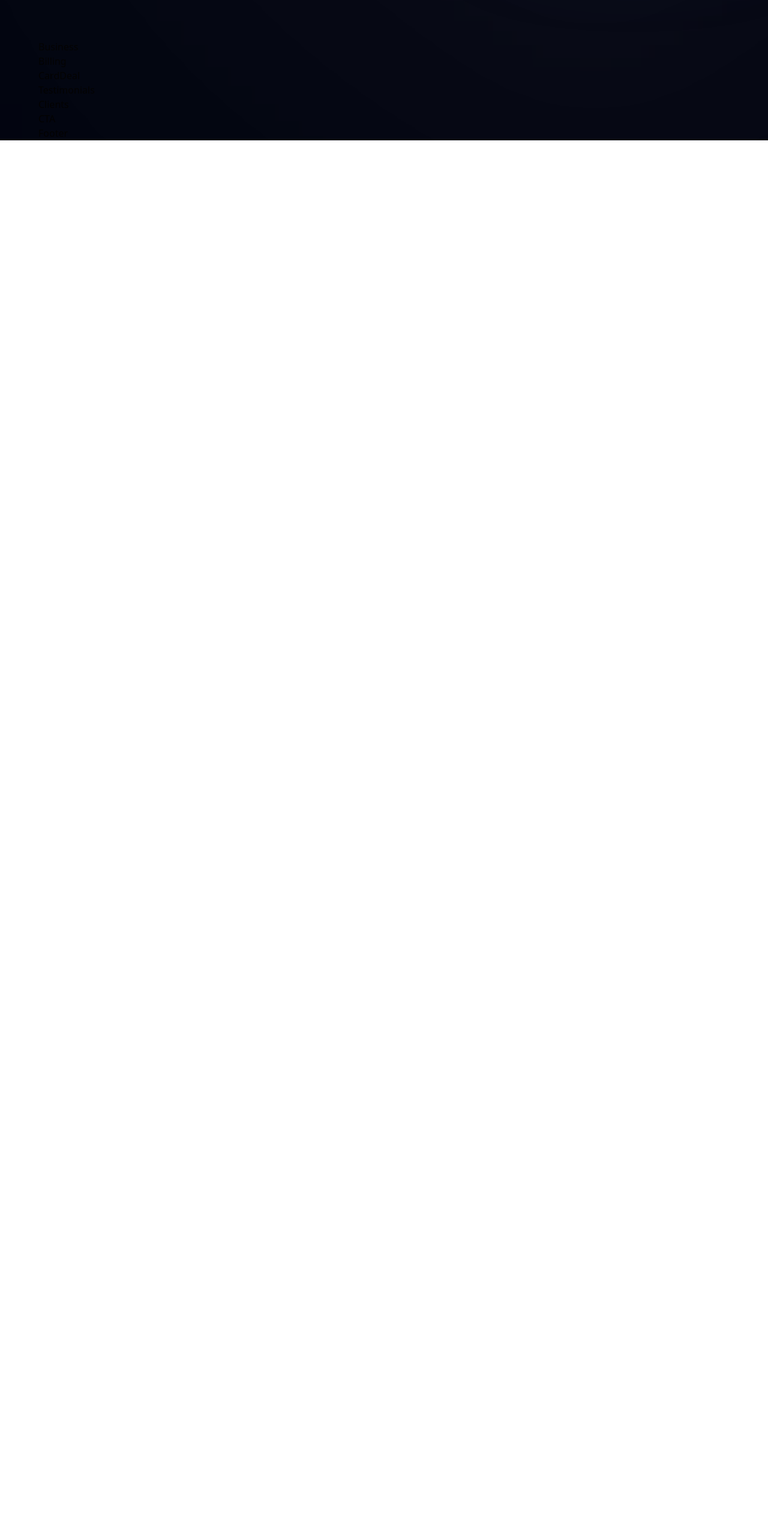
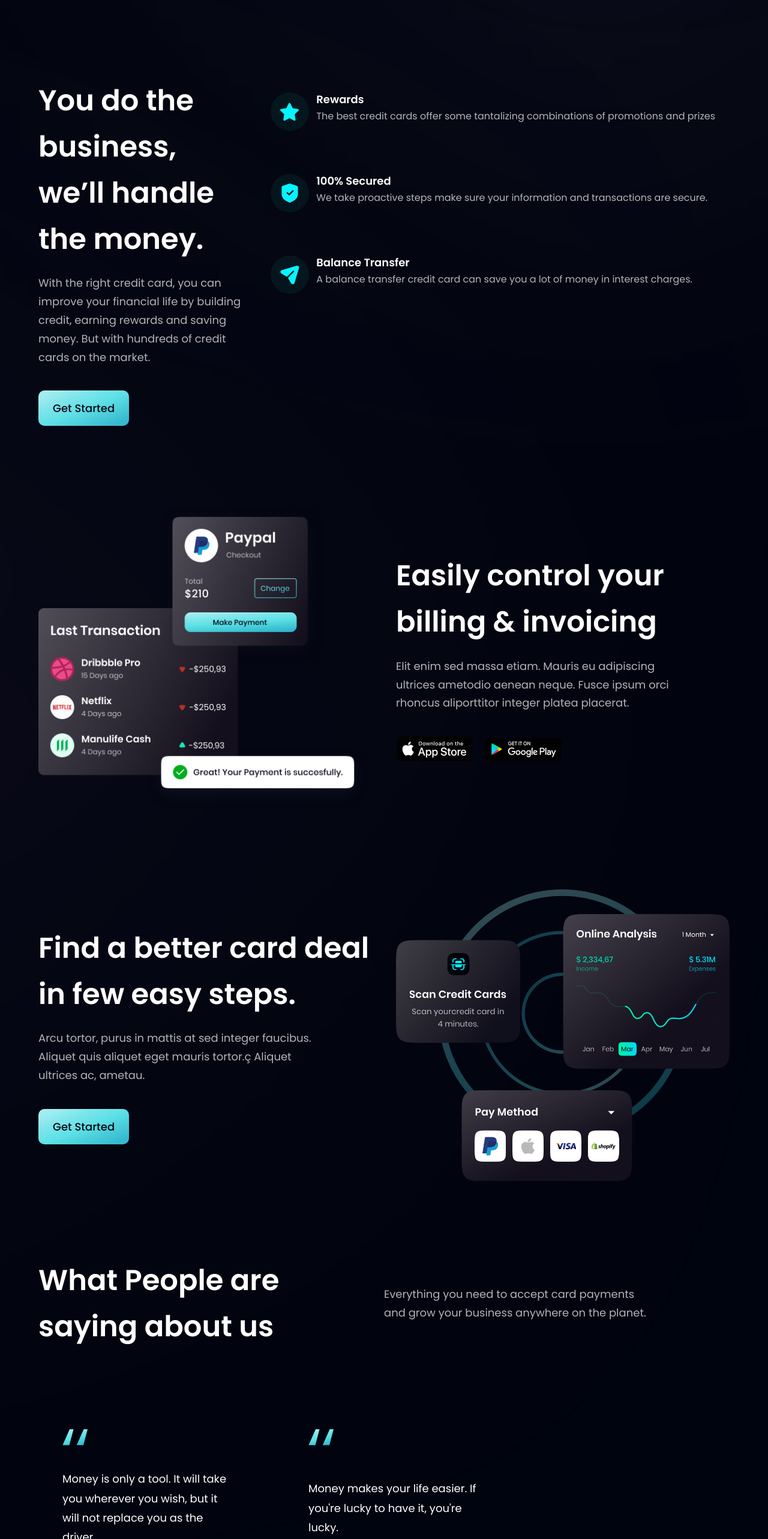
Before and after one commit to Benyahdou-Mohamed/BankApp, a React (Vite) app: page / in a window 1280 px wide. Shown: the part 879-3445 px from the top of the page at 60% size. Before the commit the page ends 1113 px from the top, so only its background shows below. Built offline with nearby package versions, Linux system fonts and the light colour scheme.

Commit message:
first commit

```diff
--- a/src/components/Billing.jsx
+++ b/src/components/Billing.jsx
@@ -1,6 +1,35 @@
 import React from 'react'
+import { features } from "../constants";
+import styles, { layout } from "../style";
+import { apple,bill,google } from '../assets';
 export default function Billing () {
   return (
-    <div>Billing</div>
+    <section id ="features" className={layout.sectionReverse}>
+      <div className={layout.sectionImgReverse}>
+        <img src={bill} alt="billing" className='w-[100%] h-[100%] relative z-[5]' />
+        {/* gradient start */}
+      <div className="absolute z-[3] -left-1/2 top-0 w-[50%] h-[50%] rounded-full white__gradient" />
+      <div className="absolute z-[0] w-[50%] h-[50%] -left-1/2 bottom-0 rounded-full pink__gradient" />
+      {/* gradient end */}
+      </div>
+      <div className={layout.sectionInfo}>
+      <h2 className={styles.heading2}>
+        Easily control your <br className="sm:block hidden" /> billing &
+        invoicing
+      </h2>
+      <p className={`${styles.paragraph} max-w-[470px] mt-5`}>
+        Elit enim sed massa etiam. Mauris eu adipiscing ultrices ametodio
+        aenean neque. Fusce ipsum orci rhoncus aliporttitor integer platea
+        placerat.
+      </p>
+      <div className="flex flex-row flex-wrap sm:mt-10 mt-6">
+        <img src={apple}  className="w-[128px] h-[42px] object-contain mr-5 cursor-pointer" alt="" />
+        <img src={google}  className="w-[128px] h-[42px] object-contain cursor-pointer" alt="" />
+
+      </div>
+
+      </div>
+
+    </section>
   )
 }
--- a/src/components/Business.jsx
+++ b/src/components/Business.jsx
@@ -1,7 +1,47 @@
 import React from 'react'
+import { features } from "../constants";
+import styles, { layout } from "../style";
+import { Button } from './Button';
+//import Button from "./Button";
+
+
+const FeatureCard =({icon,title,content,index})=>(
+  <div className={`flex flex-row p-6 rounded-[20px] ${index !== features.length - 1 ? "mb-6" : "mb-0"} feature-card`}>
+    <div className={`w-[64px] h-[64px] rounded-full ${styles.flexCenter} bg-dimBlue`}>
+      <img src={icon} alt="star" className="w-[50%] h-[50%] object-contain" />
+    </div>
+    <div className="flex-1 flex flex-col ml-3">
+      <h4 className="font-poppins font-semibold text-white text-[18px] leading-[23.4px] mb-1">
+        {title}
+      </h4>
+      <p className="font-poppins font-normal text-dimWhite text-[16px] leading-[24px]">
+        {content}
+      </p>
+    </div>
+  </div>
+)
 
 export default function Business () {
   return (
-    <div>Business</div>
+    <section id ="features" className={layout.section}>
+      <div className={layout.sectionInfo}>
+      <h2 className={styles.heading2}>
+       You do the business, <br className="sm:block hidden" /> we’ll handle
+        the money.
+      </h2>
+      <p className={`${styles.paragraph} max-w-[470px] mt-5`}>
+        With the right credit card, you can improve your financial life by
+        building credit, earning rewards and saving money. But with hundreds
+        of credit cards on the market.
+      </p>
+      <Button styles="mt-10"></Button>
+      </div>
+      <div className={`layout.sectionImg`}>
+          {features.map((feature,index)=>(
+            <FeatureCard key={feature.id} {...feature} index={index}/>
+          ))}
+      </div>
+    </section>
+
   )
 }
--- /dev/null
+++ b/src/components/Button.jsx
@@ -0,0 +1,9 @@
+import React from 'react'
+
+export const Button = ({styles}) => {
+  return (
+    <button type='button' className={`py-4 px-6 bg-blue-gradient font-poppins font-medium
+    text-[18px] text-primary outline-none ${styles} rounded-[10px]
+    `}> Get Started</button>
+  )
+}
--- a/src/components/CTA.jsx
+++ b/src/components/CTA.jsx
@@ -1,7 +1,20 @@
 import React from 'react'
-
+import styles from "../style";
+import { Button } from './Button';
 export default function CTA () {
   return (
-    <div>CTA</div>
+    <section className={`${styles.flexCenter} ${styles.marginY} ${styles.padding} sm:flex-row flex-col bg-black-gradient-2 rounded-[20px] box-shadow`}>
+    <div className="flex-1 flex flex-col">
+      <h2 className={styles.heading2}>Let’s try our service now!</h2>
+      <p className={`${styles.paragraph} max-w-[470px] mt-5`}>
+        Everything you need to accept card payments and grow your business
+        anywhere on the planet.
+      </p>
+    </div>
+
+    <div className={`${styles.flexCenter} sm:ml-10 ml-0 sm:mt-0 mt-10`}>
+      <Button />
+    </div>
+  </section>
   )
 }
--- a/src/components/CardDeal.jsx
+++ b/src/components/CardDeal.jsx
@@ -1,7 +1,26 @@
 import React from 'react'
-
+import styles,  {layout} from "../style";
+import { Button } from './Button';
+import { card  } from '../assets';
 export default function CardDeal () {
   return (
-    <div>CardDeal</div>
+    <section className={layout.section}>
+    <div className={layout.sectionInfo}>
+      <h2 className={styles.heading2}>
+        Find a better card deal <br className="sm:block hidden" /> in few easy
+        steps.
+      </h2>
+      <p className={`${styles.paragraph} max-w-[470px] mt-5`}>
+        Arcu tortor, purus in mattis at sed integer faucibus. Aliquet quis
+        aliquet eget mauris tortor.ç Aliquet ultrices ac, ametau.
+      </p>
+
+      <Button styles={`mt-10`} />
+    </div>
+
+    <div className={layout.sectionImg}>
+      <img src={card} alt="billing" className="w-[100%] h-[100%]" />
+    </div>
+  </section>
   )
 }
--- /dev/null
+++ b/src/components/FeedbackCard.jsx
@@ -0,0 +1,24 @@
+import React from 'react'
+import { quotes } from "../assets";
+export const FeedbackCard = ({ content, name, title, img }) => {
+  return (
+    <div className="flex justify-between flex-col px-10 py-12 rounded-[20px]  max-w-[370px] md:mr-10 sm:mr-5 mr-0 my-5 feedback-card">
+    <img src={quotes} alt="double_quotes" className="w-[42.6px] h-[27.6px] object-contain" />
+    <p className="font-poppins font-normal text-[18px] leading-[32.4px] text-white my-10">
+      {content}
+    </p>
+
+    <div className="flex flex-row">
+      <img src={img} alt={name} className="w-[48px] h-[48px] rounded-full" />
+      <div className="flex flex-col ml-4">
+        <h4 className="font-poppins font-semibold text-[20px] leading-[32px] text-white">
+          {name}
+        </h4>
+        <p className="font-poppins font-normal text-[16px] leading-[24px] text-dimWhite">
+          {title}
+        </p>
+      </div>
+    </div>
+  </div>
+  )
+}
--- a/src/components/Footer.jsx
+++ b/src/components/Footer.jsx
@@ -1,7 +1,64 @@
 import React from 'react'
-
+import { logo } from "../assets";
+import { footerLinks, socialMedia } from "../constants";
+import styles from "../style";
 export default function Footer  () {
   return (
-    <div>Footer</div>
+    <section className={`${styles.flexCenter} ${styles.paddingY} flex-col`}>
+    <div className={`${styles.flexStart} md:flex-row flex-col mb-8 w-full`}>
+      <div className="flex-[1] flex flex-col justify-start mr-10">
+        <img
+          src={logo}
+          alt="hoobank"
+          className="w-[266px] h-[72.14px] object-contain"
+        />
+        <p className={`${styles.paragraph} mt-4 max-w-[312px]`}>
+          A new way to make the payments easy, reliable and secure.
+        </p>
+      </div>
+
+      <div className="flex-[1.5] w-full flex flex-row justify-between flex-wrap md:mt-0 mt-10">
+        {footerLinks.map((footerlink) => (
+          <div key={footerlink.title} className={`flex flex-col ss:my-0 my-4 min-w-[150px]`}>
+            <h4 className="font-poppins font-medium text-[18px] leading-[27px] text-white">
+              {footerlink.title}
+            </h4>
+            <ul className="list-none mt-4">
+              {footerlink.links.map((link, index) => (
+                <li
+                  key={link.name}
+                  className={`font-poppins font-normal text-[16px] leading-[24px] text-dimWhite hover:text-secondary cursor-pointer ${
+                    index !== footerlink.links.length - 1 ? "mb-4" : "mb-0"
+                  }`}
+                >
+                  {link.name}
+                </li>
+              ))}
+            </ul>
+          </div>
+        ))}
+      </div>
+    </div>
+
+    <div className="w-full flex justify-between items-center md:flex-row flex-col pt-6 border-t-[1px] border-t-[#3F3E45]">
+      <p className="font-poppins font-normal text-center text-[18px] leading-[27px] text-white">
+        Copyright Ⓒ 2022 HooBank. All Rights Reserved.
+      </p>
+
+      <div className="flex flex-row md:mt-0 mt-6">
+        {socialMedia.map((social, index) => (
+          <img
+            key={social.id}
+            src={social.icon}
+            alt={social.id}
+            className={`w-[21px] h-[21px] object-contain cursor-pointer ${
+              index !== socialMedia.length - 1 ? "mr-6" : "mr-0"
+            }`}
+            onClick={() => window.open(social.link)}
+          />
+        ))}
+      </div>
+    </div>
+  </section>
   )
 }
--- a/src/components/Testimonials.jsx
+++ b/src/components/Testimonials.jsx
@@ -1,7 +1,33 @@
 import React from 'react'
+import { feedback } from "../constants";
+import styles from "../style";
+import {FeedbackCard} from "./FeedbackCard";
 
 export default function Testimonials() {
   return (
-    <div>Testimonials</div>
+    <section id="clients" className={`${styles.paddingY} ${styles.flexCenter}
+    flex-col relative`}>
+        <div/>
+
+        <div className="w-full flex justify-between
+        items-center md:flex-row flex-col sm:mb-16 mb-6 relative z-[1]
+        ">
+          <h1 className={styles.heading2}>
+          What People are <br className="sm:block hidden" /> saying about us
+          </h1>
+          <div className="w-full md:mt-0 mt-6">
+        <p className={`${styles.paragraph} text-left max-w-[450px]`}>
+          Everything you need to accept card payments and grow your business
+          anywhere on the planet.
+        </p>
+      </div>
+        </div>
+
+    <div className="flex flex-wrap sm:justify-start justify-center w-full feedback-container relative z-[1]">
+      {feedback.map((card) =>
+      <FeedbackCard key={card.id} {...card} />)}
+    </div>
+
+    </section>
   )
 }
--- a/src/style.js
+++ b/src/style.js
@@ -16,7 +16,7 @@ const styles = {
   };
 
   export const layout = {
-    section: `flex md:flex-row flex-col ${styles.paddingY}`,
+    section: `flex md:flex-row  flex-col ${styles.paddingY}`,
     sectionReverse: `flex md:flex-row flex-col-reverse ${styles.paddingY}`,
 
     sectionImgReverse: `flex-1 flex ${styles.flexCenter} md:mr-10 mr-0 md:mt-0 mt-10 relative`,
```
